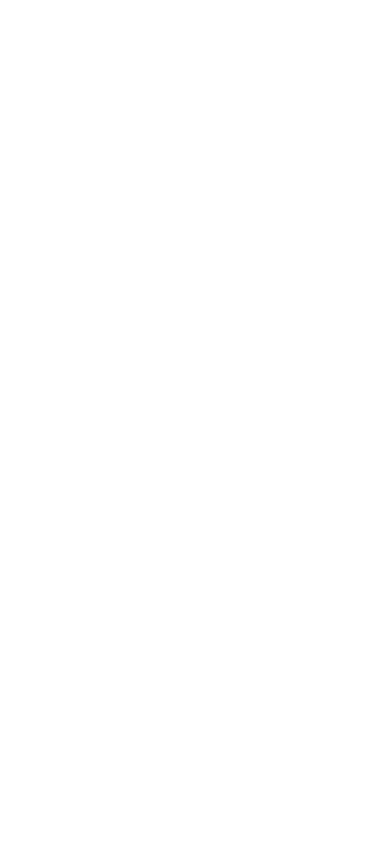
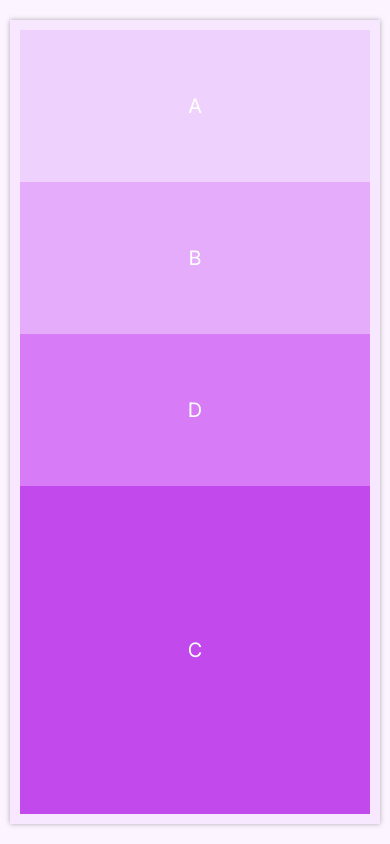
Before and after one commit to Ratandas7/css, a plain HTML site: page flexbox/index.html in a window 390 px wide. Drawn offline with Linux system fonts and the light colour scheme.

Commit message:
CSS Flexbox - Responsive Layout Design

```diff
--- a/flexbox/base.css
+++ b/flexbox/base.css
@@ -0,0 +1,89 @@
+@import url("https://fonts.googleapis.com/css2?family=Inter:ital,opsz,wght@0,14..32,100..900;1,14..32,100..900&display=swap");
+
+* {
+  box-sizing: border-box;
+  padding: 0;
+  margin: 0;
+}
+
+body {
+  background-color: #fcf4ff;
+  font-family: "Inter", sans-serif;
+  font-optical-sizing: auto;
+  font-weight: 400;
+  font-style: normal;
+}
+
+.container-main {
+  max-width: 1200px;
+  height: calc(100vh - 20px);
+  margin: 0 auto;
+  padding: 10px;
+}
+
+.container {
+  height: 100%;
+  margin: 10px 0;
+  padding: 10px;
+  background-color: #f7e8ff;
+  box-shadow: 0px 0px 5px 0px rgba(0, 0, 0, 0.3);
+  display: flex;
+  flex-wrap: wrap;
+  justify-content: space-between;
+}
+
+.container-1 {
+  display: flex;
+  flex-direction: column;
+  flex-basis: 100%;
+}
+
+.container-2 {
+  display: flex;
+  flex-basis: 100%;
+}
+
+.item {
+  flex-grow: 1;
+  padding: 20px;
+  color: #ffffff;
+  font-size: calc(1vw + 1em);
+  text-align: center;
+  align-content: center;
+}
+
+.a {
+  background-color: #efd1fd;
+}
+
+.b {
+  background-color: #e5acfb;
+}
+
+.c {
+  background-color: #c249ec;
+}
+
+.d {
+  background-color: #d77bf7;
+}
+
+@media (min-width: 768px) {
+  .container-1 {
+    flex-direction: row;
+    flex-wrap: wrap;
+    flex-basis: 50%;
+  }
+
+  .container-2 {
+    flex-basis: 50%;
+  }
+
+  .a {
+    flex-basis: 50%;
+  }
+
+  .b {
+    flex-basis: 50%;
+  }
+}
--- a/flexbox/index.html
+++ b/flexbox/index.html
@@ -1,13 +1,24 @@
 <!DOCTYPE html>
 <html lang="en">
-<head>
-    <meta charset="UTF-8">
-    <meta name="viewport" content="width=device-width, initial-scale=1.0">
+  <head>
+    <meta charset="UTF-8" />
+    <meta name="viewport" content="width=device-width, initial-scale=1.0" />
     <title>CSS Flexbox</title>
-    <link rel="stylesheet" href="./base.css">
-</head>
-<body>
+    <link rel="stylesheet" href="./base.css" />
+  </head>
+  <body>
+    <section class="container-main">
+      <div class="container">
+        <div class="container-1">
+          <div class="item a">A</div>
+          <div class="item b">B</div>
+          <div class="item d">D</div>
+        </div>
 
-
-</body>
+        <div class="container-2">
+          <div class="item c">C</div>
+        </div>
+      </div>
+    </section>
+  </body>
 </html>
```
